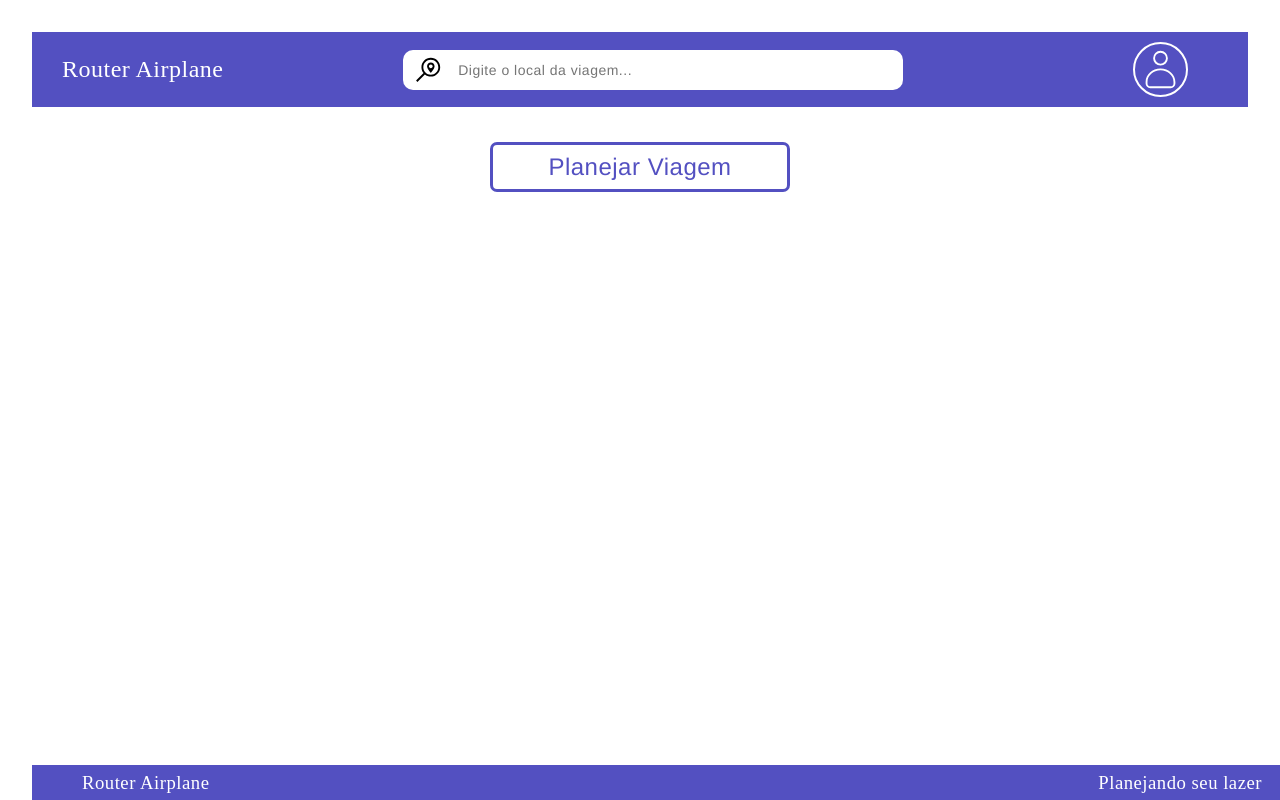
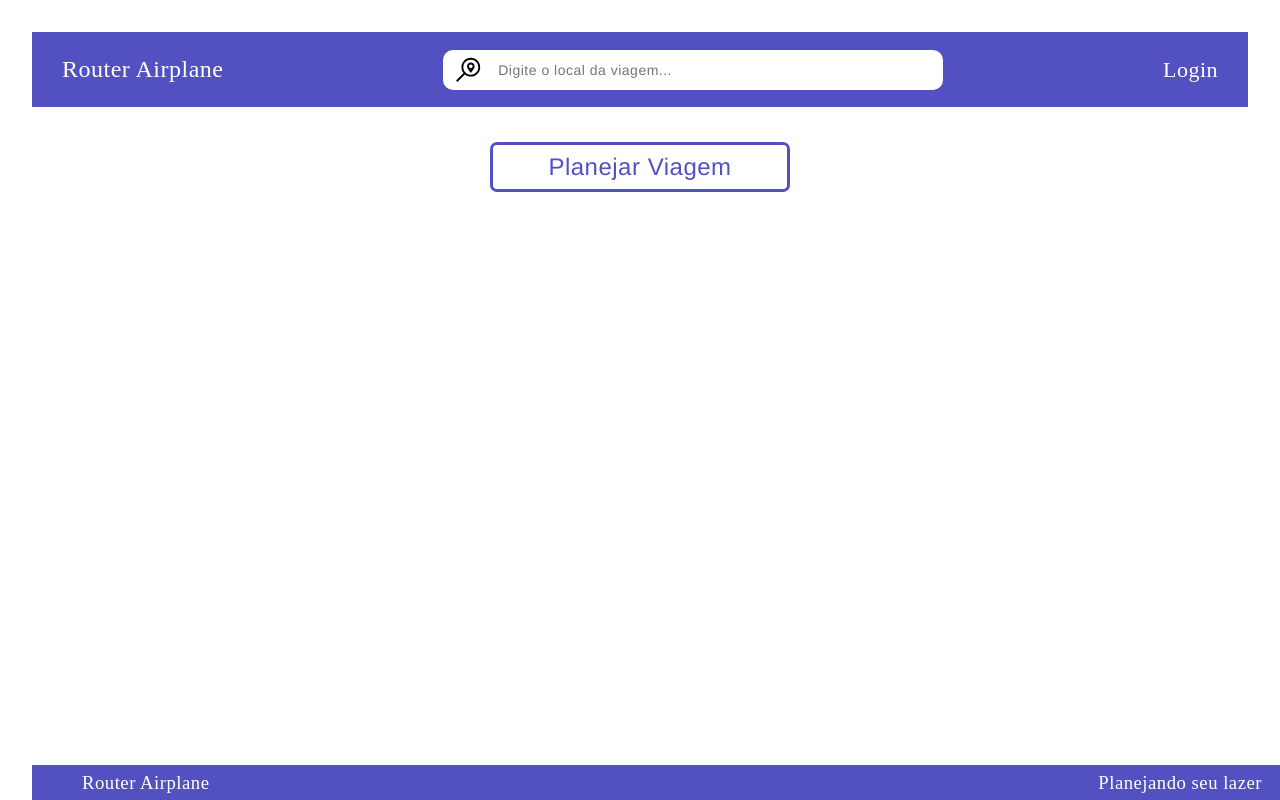
Before and after one commit to BezerraLuiz/planejamento-viagem, a React (Vite) app: page / in a window 1280 px wide. Shown: the top 800 px of the page. Built offline with nearby package versions, Linux system fonts and the light colour scheme.

Commit message:
Identificar qual usuário está online

```diff
--- a/src/Components/Outlet/Navbar/Navbar.css
+++ b/src/Components/Outlet/Navbar/Navbar.css
@@ -13,14 +13,12 @@ nav {
     font-weight: 500;
   }
 
-  & #icon-navbar {
-    margin: 80px 60px 80px 80px;
-    width: 55px;
-    height: 55px;
+  & h3 {
+    margin: 30px;
+    font-size: 22px;
+    font-family: "Merriweather", serif;
+    font-weight: 500;
     color: white;
-    border: 2px solid white;
-    border-radius: 100%;
-    padding: 3px;
     cursor: pointer;
   }
 
--- a/src/Components/Outlet/Navbar/Navbar.jsx
+++ b/src/Components/Outlet/Navbar/Navbar.jsx
@@ -1,13 +1,23 @@
 import { LiaSearchLocationSolid } from "react-icons/lia";
 import "./Navbar.css";
-import { CiUser } from "react-icons/ci";
-import { useRef, useState } from "react";
+import { useEffect, useRef, useState } from "react";
 import { useNavigate } from "react-router-dom";
 
 export default function Navbar() {
   const searchBarRef = useRef(null);
   const [local, setLocal] = useState("");
   const navigate = useNavigate();
+  const [userLogado, setUserLogado] = useState('');
+
+  useEffect(() => {
+    console.log(userLogado);
+
+    if (!userLogado) {
+      setUserLogado('Login');
+    } else {
+      setUserLogado("Olá, " + sessionStorage.getItem("user"));
+    }
+  }, []);
 
   const handleFocus = () => {
     if (searchBarRef.current) {
@@ -26,9 +36,9 @@ export default function Navbar() {
     console.log(local);
   };
 
-  const handleNavigateLogin = () => {
-    navigate('/login')
-  }
+  const handleNavigateUser = () => {
+    navigate("/login");
+  };
 
   return (
     <>
@@ -58,9 +68,7 @@ export default function Navbar() {
           </form>
         </div>
 
-        <CiUser id="icon-navbar"
-          onClick={handleNavigateLogin}
-        />
+        <h3 onClick={handleNavigateUser}>{userLogado}</h3>
       </nav>
     </>
   );
--- a/src/Routes/LoginPage/LoginPage.jsx
+++ b/src/Routes/LoginPage/LoginPage.jsx
@@ -24,6 +24,7 @@ export default function LoginPage() {
       });
 
       if (response.ok) {
+        sessionStorage.setItem( "user", email)
         setTimeout(() => {
           setIsLoading(false);
           navigate("/");
@@ -80,7 +81,6 @@ export default function LoginPage() {
                 <input
                   className={style.input}
                   type="password"
-                  placeholder="Senha@123"
                   required
                   autoComplete="off"
                   onChange={(e) => setSenha(e.target.value)}
--- a/src/main.jsx
+++ b/src/main.jsx
@@ -22,7 +22,7 @@ const router = createBrowserRouter([
   },
   {
     path: "/iniciar-viagem",
-    element: <IniciarViagem />
+    element: <IniciarViagem />,
   },
 ]);
 
```
